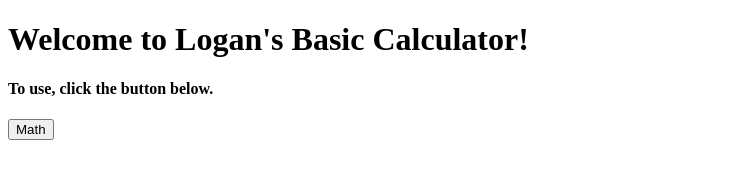
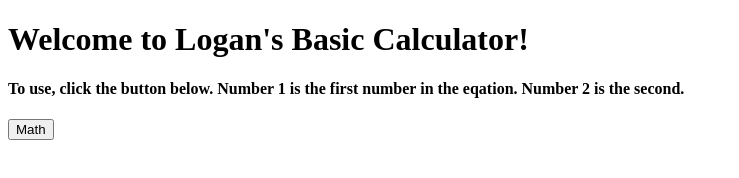
Before and after one commit to Nagoltooth/nagol, a plain HTML site: page index.html in a window 1280 px wide. Shown: the whole page, without its empty margins (0-739 px from the left). Drawn offline with Linux system fonts and the light colour scheme.

Commit message:
Update index.html

```diff
--- a/index.html
+++ b/index.html
@@ -2,7 +2,7 @@
 <html>
 <body>
 <h1>Welcome to Logan's Basic Calculator!</h1>
-<h4>To use, click the button below.</h4>
+<h4>To use, click the button below. Number 1 is the first number in the eqation. Number 2 is the second.</h4>
 <button onclick="myFunction()">Math</button>
 <script>
 function myFunction() {
```
